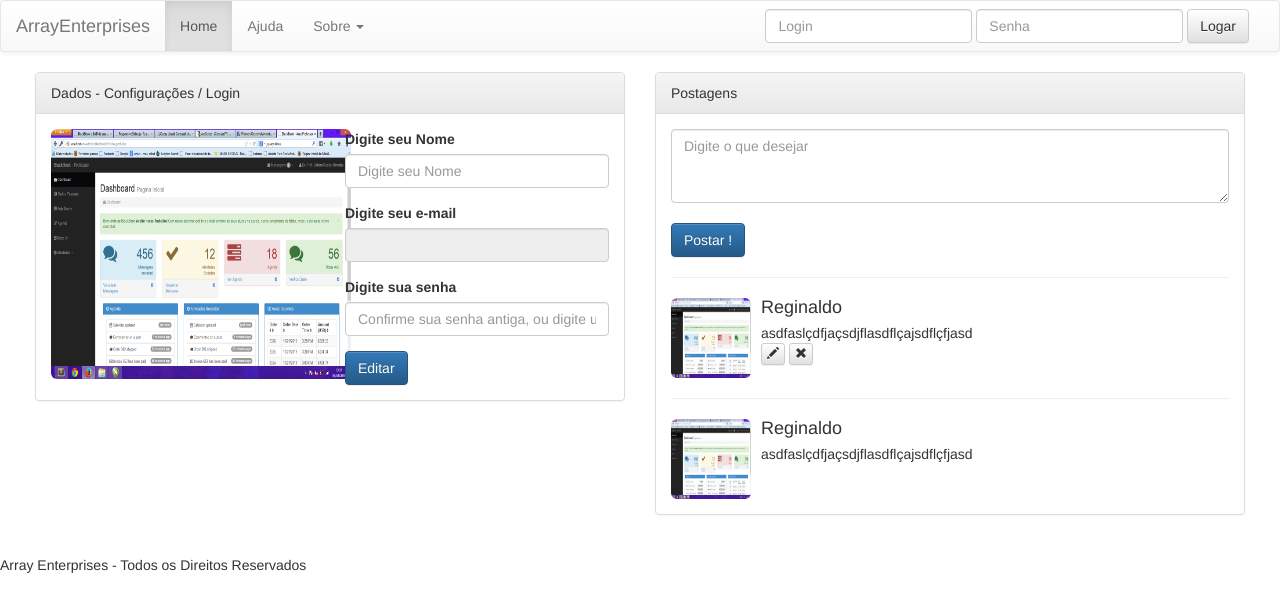
After one commit to reginaldojunior/ArrayEnterprises, a CakePHP app: the page made by app/View/Home/logado.ctp in a window 1280 px wide. The commit adds this page. Shown: the top 612 px of the page. Run offline with PHP 8.4 and a stand-in for CakePHP, Linux system fonts and the light colour scheme; the template is opened without the code that fills it, so the values that code supplies are empty; some libraries are stand-ins or nearby versions.

Commit message:
editar dados feito

```diff
--- /dev/null
+++ b/app/View/Home/logado.ctp
@@ -0,0 +1,85 @@
+<?php
+  $id = $this->Session->read('Usuario.id');
+  $nome = $this->Session->read('Usuario.nome');
+  $email = $this->Session->read('Usuario.email');
+  $foto = $this->Session->read('Usuario.foto');
+?>
+
+<div class="row" style="margin: 20px;">
+<div class="col-md-6">
+
+<div class="panel panel-default">
+  <div class="panel-heading">Dados - Configurações / Login</div>
+  <div class="panel-body">
+
+	<div id="logado">
+    <div class="row">
+      <div class="col-md-6">
+        <a class="pull-left" href="#">
+          <img class="img-rounded" alt="" src="../img/1.png" alt="..." width="300" height="250">
+        </a>
+      </div>
+      <div class="col-md-6">
+          <div class="form-group">
+            <label for="exampleInputEmail1">Digite seu Nome</label>
+            <input type="text" class="form-control" id="nome" placeholder="Digite seu Nome" value="<?php echo $nome; ?>">
+          </div>
+          <div class="form-group">
+            <label for="exampleInputEmail1">Digite seu e-mail</label>
+            <input type="text" class="form-control" id="email" disabled="true" value="<?php echo $email; ?>">
+          </div>
+          <div class="form-group">
+            <label for="exampleInputPassword1">Digite sua senha</label>
+            <input type="password" class="form-control" id="senha" placeholder="Confirme sua senha antiga, ou digite uma nova">
+          </div>
+          <button class="btn btn-primary" id="editar">Editar</button>
+      </div>
+    </div>
+	</div>
+
+  </div>
+</div>
+</div>
+	<div class="col-md-6">
+<div class="panel panel-default">
+  <div class="panel-heading">Postagens</div>
+  <div class="panel-body">
+<textarea class="form-control" rows="3" placeholder="Digite o que desejar"></textarea>
+<br>
+<button type="button" class="btn btn-primary">Postar !</button>
+
+
+<br>
+<hr>
+<div class="media">
+  <a class="pull-left" href="#">
+    <img class="img-rounded" alt="" src="../img/1.png" alt="..." width="80" height="80">
+  </a>
+  <div class="media-body">
+    <h4 class="media-heading">Reginaldo</h4>
+    asdfaslçdfjaçsdjflasdflçajsdflçfjasd
+  </div>
+<button type="button" class="btn btn-default btn-xs">
+  <span class="glyphicon glyphicon-pencil"></span>
+</button>
+<button type="button" class="btn btn-default btn-xs">
+  <span class="glyphicon glyphicon-remove"></span>
+</button>
+
+</div>
+
+<hr/>
+
+<div class="media">
+  <a class="pull-left" href="#">
+    <img class="img-rounded" alt="" src="../img/1.png" alt="..." width="80" height="80">
+  </a>
+  <div class="media-body">
+    <h4 class="media-heading">Reginaldo</h4>
+    asdfaslçdfjaçsdjflasdflçajsdflçfjasd
+  </div>
+</div>
+  </div>
+</div>
+	</div>
+</div>
--- a/app/webroot/js/funcoes.js
+++ b/app/webroot/js/funcoes.js
@@ -35,19 +35,51 @@ $(document).ready(function(){
 					}
 				}
 			});
-		}else{
-			$("#nome_cadastro").attr('placeholder','Insira seu nome').css("border-color","#069").val();
-			$("#email_cadastro").attr('placeholder','Email invalido').css("border-color","#069").val();
-			$("#senha_cadastro").attr('placeholder','Sua senha precisa de 6 caracteres ou mais').css("border-color","#069").val();
 		}
 	});
 
+	$("#editar").click(function(){
+		var email = $("#email").val();
+		var nome = $("#nome").val();
+		var senha = $("#senha").val();
+		alert(nome);
+		//verificar as variaveis digitadadas
+		if(senha != '' && senha.length > 5 && nome != ''){
+			//da o comando post
+			$.ajax({
+				type: "post",
+				dataType: "json",
+				url: "/ArrayEnterprises/usuario/editar_cadastro",
+				async: true,
+				data: {
+					email: email,
+					nome: nome,
+					senha: senha
+				},
+				error: function(x){
+					console.log(x);
+					//alert("Não Foi !");
+				},
+				success: function(x){
+					console.log(x);
+					if(x == true){
+						location.href="/ArrayEnterprises/home/logado"
+						console.log(x);
+					}else{
+						console.log("Erro: " + x);
+					}
+				}
+			});
+		}else{
+			alert("entrou aki");
+		}
+	});
 
 	$("#logar").click(function(){
 		//pega os dados dos input para passa na viariavel
 		var email = $("#login_email").val();
 		var senha = $("#login_senha").val();
-		alert(email);
+
 		//verificar as variaveis digitadadas
 		if(senha != '' && senha.length > 5 && email.indexOf("@") >= 0 && email.indexOf(".") >= 0){
 			//da o comando post
@@ -67,18 +99,13 @@ $(document).ready(function(){
 				success: function(x){
 					console.log(x);
 					if(x == true){
-						$("#deslogado").fadeOut();
-						$("#logado").css("display","blocker");
+						location.href="home/logado"
 						console.log(x);
 					}else{
 						console.log("Erro: " + x);
 					}
 				}
 			});
-		}else{
-			$("#nome_cadastro").attr('placeholder','Insira seu nome').css("border-color","#069").val();
-			$("#email_cadastro").attr('placeholder','Email invalido').css("border-color","#069").val();
-			$("#senha_cadastro").attr('placeholder','Sua senha precisa de 6 caracteres ou mais').css("border-color","#069").val();
 		}
 	});
 
```
Also changed, not shown: app/Controller/HomeController.php (+13 -0 lines), app/Controller/UsuarioController.php (+61 -0 lines), app/View/Home/index.ctp (+0 -22 lines), app/View/Usuario/editar_cadastro.ctp (added).
